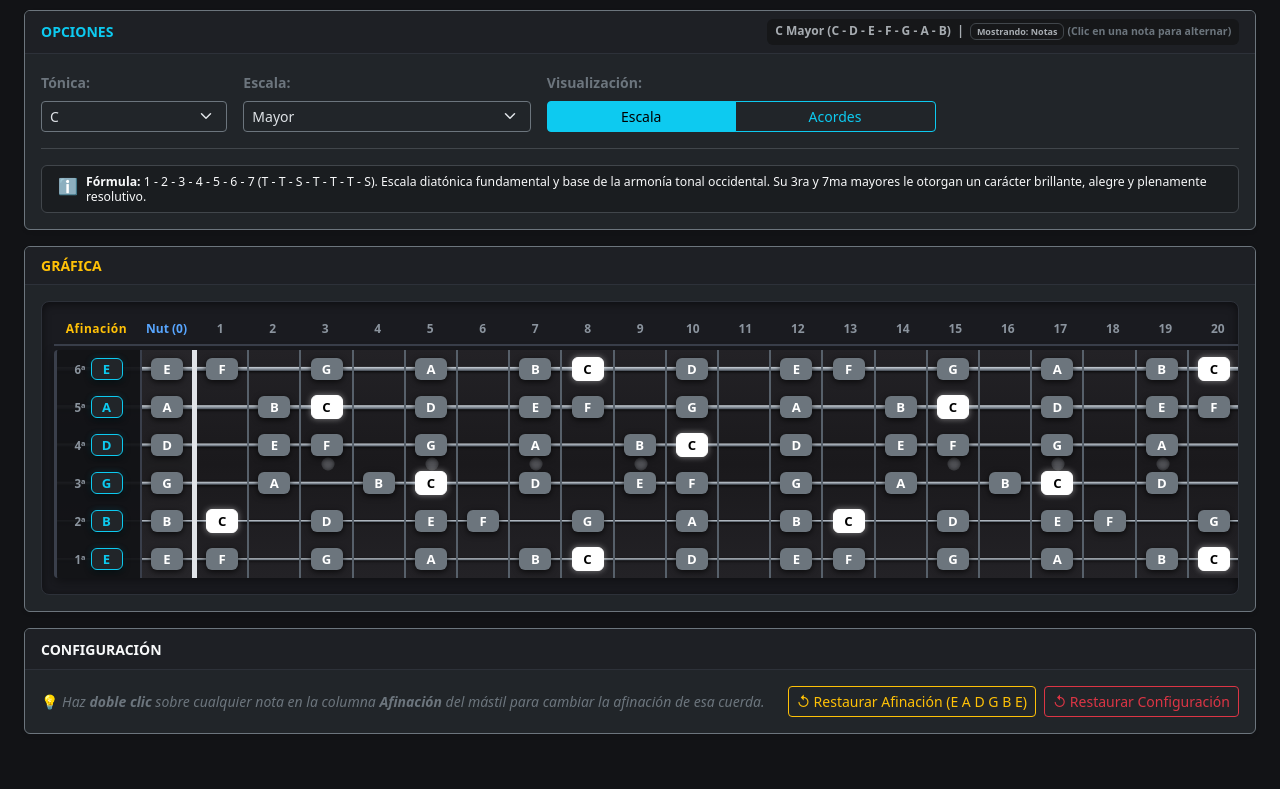
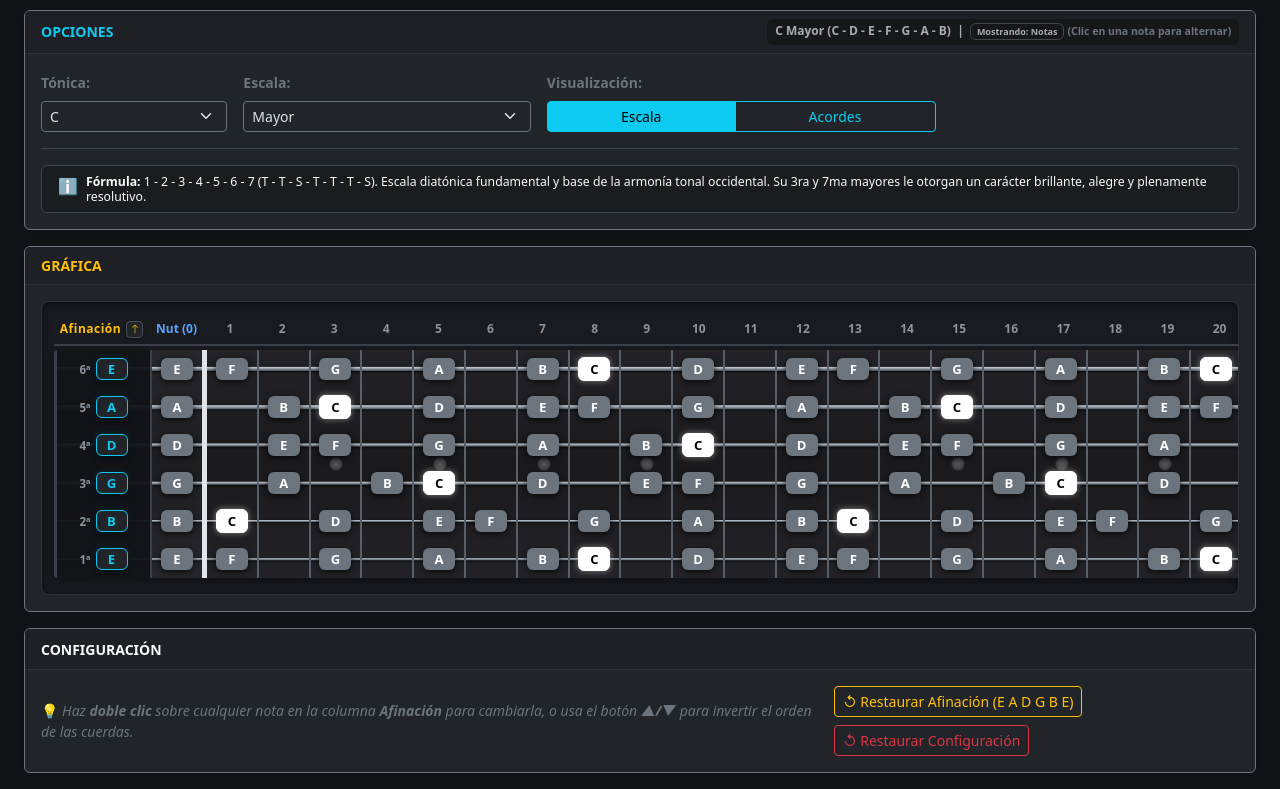
Before and after one commit to lbisaro/guitar, a plain HTML site: page index.html in a window 1280 px wide. Shown: the part 63-852 px from the top of the page. Before the commit the page ends 813 px from the top, so only its background shows below. Drawn offline with Linux system fonts and the light colour scheme.

Commit message:
Invertir orden de cuerdas

```diff
--- a/assets/css/app.css
+++ b/assets/css/app.css
@@ -43,9 +43,43 @@ body {
 }
 
 .fret-number-col.tuning-header-col {
-  flex: 0 0 85px;
+  flex: 0 0 95px;
   color: #ffc107;
   letter-spacing: 0.5px;
+  display: inline-flex;
+  align-items: center;
+  justify-content: center;
+  gap: 5px;
+}
+
+.tuning-header-title {
+  font-weight: 700;
+  font-size: 0.75rem;
+}
+
+.btn-toggle-order {
+  display: inline-flex;
+  align-items: center;
+  justify-content: center;
+  width: 17px;
+  height: 17px;
+  padding: 0;
+  border-radius: 4px;
+  border: 1px solid #484f58;
+  background-color: #212529;
+  color: #ffc107;
+  cursor: pointer;
+  transition: all 0.15s ease-in-out;
+  user-select: none;
+  box-shadow: 0 1px 3px rgba(0, 0, 0, 0.5);
+}
+
+.btn-toggle-order:hover {
+  background-color: #ffc107;
+  color: #000000;
+  border-color: #ffc107;
+  transform: scale(1.12);
+  box-shadow: 0 0 8px rgba(255, 193, 7, 0.6);
 }
 
 .fret-number-col.fret-0-header {
@@ -83,7 +117,7 @@ body {
 }
 
 .fret-inlay-cell.tuning-inlay-cell {
-  flex: 0 0 85px;
+  flex: 0 0 95px;
 }
 
 .fret-inlay-cell.fret-0-inlay {
@@ -136,7 +170,7 @@ body {
 
 /* Columna de Afinación */
 .tuning-cell {
-  flex: 0 0 85px;
+  flex: 0 0 95px;
   height: 100%;
   position: relative;
   border-right: 2px solid #3a3f4b;
--- a/assets/js/app.js
+++ b/assets/js/app.js
@@ -199,8 +199,9 @@ $(function () {
     { stringNumber: 1, rootNote: 'E', semitone: 4 }  // Mi agudo
   ];
 
-  // Orden de cuerdas de arriba a abajo: la cuerda más grave (6) arriba
-  const STRING_ORDER = [6, 5, 4, 3, 2, 1];
+  // Orden de cuerdas de arriba a abajo
+  const STRING_ORDER_DESC = [6, 5, 4, 3, 2, 1]; // 6ª (grave) arriba (default)
+  const STRING_ORDER_ASC = [1, 2, 3, 4, 5, 6];  // 6ª (grave) abajo (1ª aguda arriba)
 
   // Opciones de notas para el selector interactivo de afinación
   const TUNING_NOTE_OPTIONS = {
@@ -230,7 +231,8 @@ $(function () {
     selectedChordIndex: 0, // 0..6
     selectedIntervals: ['1', '3', '5'], // Default: 1, 3, 5 independientes
     badgeContent: 'note',  // 'note' | 'interval'
-    stringsTuning: JSON.parse(JSON.stringify(DEFAULT_STRINGS_TUNING))
+    stringsTuning: JSON.parse(JSON.stringify(DEFAULT_STRINGS_TUNING)),
+    stringOrder: 'desc'    // 'desc': 6ª arriba (default) | 'asc': 6ª abajo
   };
 
   // Cargar estado guardado o usar el default
@@ -272,6 +274,10 @@ $(function () {
               st.semitone = NOTE_SEMITONES[st.rootNote] !== undefined ? NOTE_SEMITONES[st.rootNote] : 0;
             }
           });
+        }
+        // Validar orden de cuerdas
+        if (!parsed.stringOrder || (parsed.stringOrder !== 'desc' && parsed.stringOrder !== 'asc')) {
+          parsed.stringOrder = 'desc';
         }
         return Object.assign({}, defaultState, parsed);
       }
@@ -449,8 +455,23 @@ $(function () {
     }
 
     // 1. Fila de números de trastes
+    const is6OnTop = (appState.stringOrder !== 'asc');
+    const orderIconSvg = is6OnTop
+      ? `<svg width="10" height="10" viewBox="0 0 16 16" fill="currentColor"><path fill-rule="evenodd" d="M8 15a.5.5 0 0 0 .5-.5V2.707l3.146 3.147a.5.5 0 0 0 .708-.708l-4-4a.5.5 0 0 0-.708 0l-4 4a.5.5 0 1 0 .708.708L7.5 2.707V14.5a.5.5 0 0 0 .5.5z"/></svg>`
+      : `<svg width="10" height="10" viewBox="0 0 16 16" fill="currentColor"><path fill-rule="evenodd" d="M8 1a.5.5 0 0 0-.5.5v11.793l-3.146-3.147a.5.5 0 0 0-.708.708l4 4a.5.5 0 0 0 .708 0l4-4a.5.5 0 0 0-.708-.708L8.5 13.293V1.5A.5.5 0 0 0 8 1z"/></svg>`;
+    const orderTooltip = is6OnTop
+      ? '6ª cuerda arriba (Clic para invertir: 6ª cuerda abajo)'
+      : '6ª cuerda abajo (Clic para invertir: 6ª cuerda arriba)';
+
     let numbersRowHtml = '<div class="fret-numbers-row">';
-    numbersRowHtml += '<div class="fret-number-col tuning-header-col">Afinación</div>';
+    numbersRowHtml += `
+      <div class="fret-number-col tuning-header-col">
+        <span class="tuning-header-title">Afinación</span>
+        <button type="button" id="btnToggleStringOrder" class="btn-toggle-order" title="${orderTooltip}" aria-label="${orderTooltip}">
+          ${orderIconSvg}
+        </button>
+      </div>
+    `;
     for (let f = 0; f <= TOTAL_FRETS; f++) {
       const colClass = (f === 0) ? 'fret-number-col fret-0-header' : 'fret-number-col';
       const label = (f === 0) ? 'Nut (0)' : f;
@@ -477,8 +498,9 @@ $(function () {
     boardHtml += '</div>';
 
     // 2.2 Filas de cuerdas:
-    // La cuerda más grave (6) arriba, hasta la más aguda (1) abajo.
-    STRING_ORDER.forEach(s => {
+    // Determinar orden según configuración (6ª arriba o 6ª abajo)
+    const activeStringOrder = (appState.stringOrder === 'asc') ? STRING_ORDER_ASC : STRING_ORDER_DESC;
+    activeStringOrder.forEach(s => {
       const stringObj = appState.stringsTuning.find(item => item.stringNumber === s);
       const defaultStrObj = DEFAULT_STRINGS_TUNING.find(item => item.stringNumber === s);
       const isCustomTuning = defaultStrObj && stringObj.rootNote !== defaultStrObj.rootNote;
@@ -825,6 +847,19 @@ $(function () {
     renderFretboard();
   });
 
+  // Alternar orden de cuerdas (6ª arriba vs 6ª abajo)
+  $('#fretboardCanvas').on('click', '#btnToggleStringOrder', function (e) {
+    e.stopPropagation();
+    appState.stringOrder = (appState.stringOrder === 'asc') ? 'desc' : 'asc';
+    saveState();
+    renderFretboard();
+  });
+
+  // Evitar que doble clic en el botón de orden interfiera con otros handlers
+  $('#fretboardCanvas').on('dblclick', '#btnToggleStringOrder', function (e) {
+    e.stopPropagation();
+  });
+
   // Inicialización de la aplicación
   initControls();
   renderFretboard();
--- a/index.html
+++ b/index.html
@@ -159,7 +159,7 @@
           <div class="card-body py-3">
             <div class="d-flex flex-column flex-sm-row justify-content-between align-items-sm-center gap-3">
               <div class="text-secondary small">
-                💡 <em>Haz <strong>doble clic</strong> sobre cualquier nota en la columna <strong>Afinación</strong> del mástil para cambiar la afinación de esa cuerda.</em>
+                💡 <em>Haz <strong>doble clic</strong> sobre cualquier nota en la columna <strong>Afinación</strong> para cambiarla, o usa el botón <strong>▲/▼</strong> para invertir el orden de las cuerdas.</em>
               </div>
               <div class="d-flex flex-wrap gap-2">
                 <button id="btnResetTuning" type="button" class="btn btn-sm btn-outline-warning">
```
